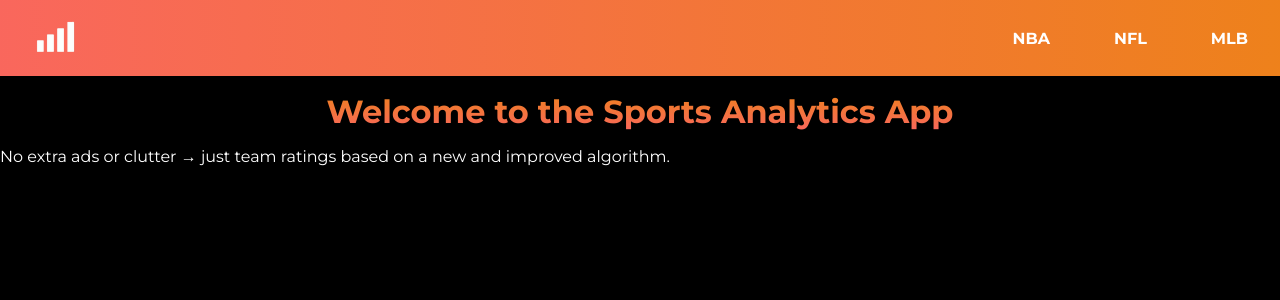
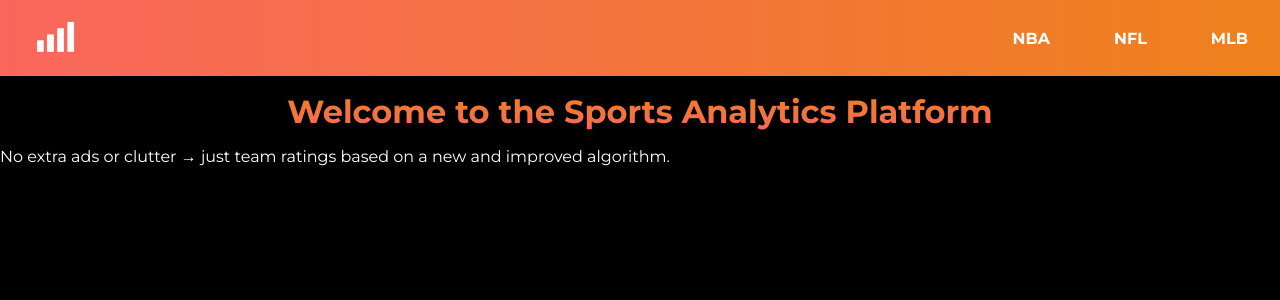
Before and after one commit to themadscientist23/sportsAnalytics, a React (Vite) app in the folder frontend/: page / in a window 1280 px wide. Shown: the top 300 px of the page. Built offline with nearby package versions, Linux system fonts and the light colour scheme.

Commit message:
chore(frontend): normalize naming for now

```diff
--- a/frontend/index.html
+++ b/frontend/index.html
@@ -4,7 +4,7 @@
     <meta charset="UTF-8" />
     <link rel="icon" href="/simplelogo.png" type="image/png" />
     <meta name="viewport" content="width=device-width, initial-scale=1.0" />
-    <title>Sports Stats</title>
+    <title>Sports Analytics Platform</title>
   </head>
   <body>
     <div id="root"></div>
--- a/frontend/src/pages/Homepage.jsx
+++ b/frontend/src/pages/Homepage.jsx
@@ -2,7 +2,7 @@ function Homepage() {
 
   return (
     <>
-      <h1>Welcome to the Sports Analytics App</h1>
+      <h1>Welcome to the Sports Analytics Platform</h1>
       <p>No extra ads or clutter → just team ratings based on a new and improved algorithm.</p>
     </>
   );
```
